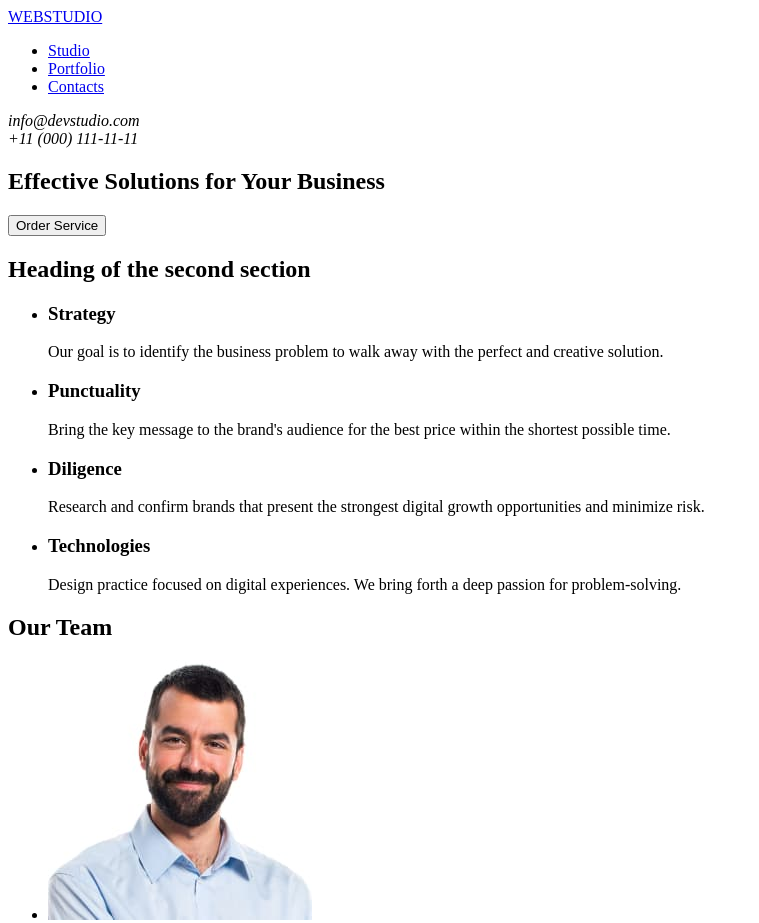
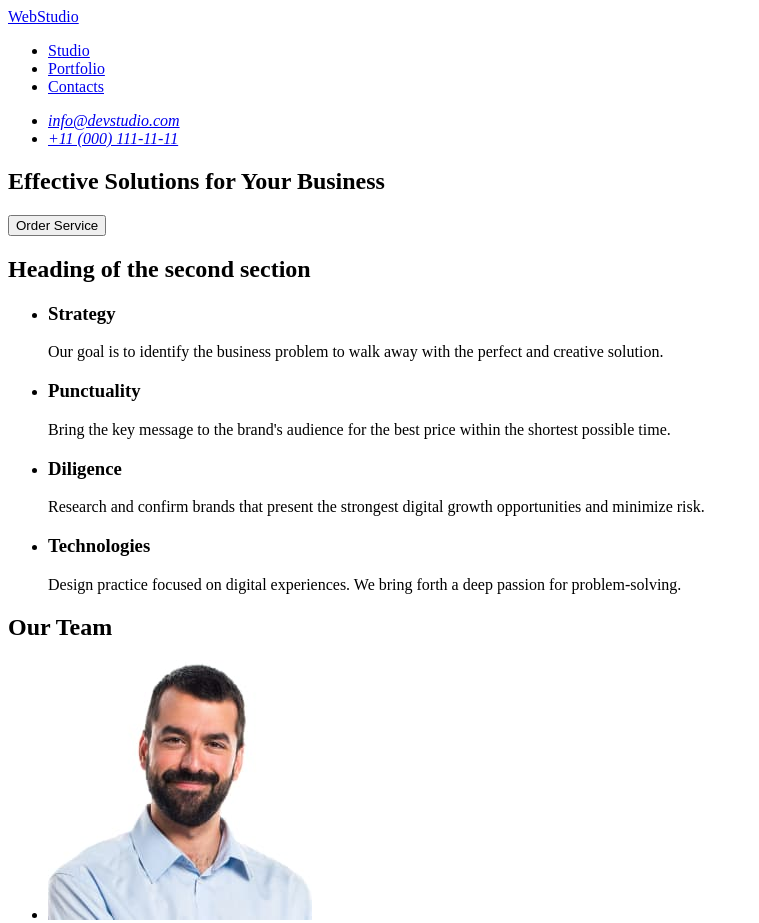
Before and after one commit to HutsaloDmytrii/goit-markup-hw-01, a plain HTML site: page index.html in a window 1280 px wide. Shown: the top 923 px of the page, without its empty margins (0-759 px from the left). Drawn offline with Linux system fonts and the light colour scheme.

Commit message:
update info

```diff
--- a/index.html
+++ b/index.html
@@ -10,7 +10,7 @@
 <body>
     <header>
         <nav>
-            <a href="./index.html">WEBSTUDIO</a>
+            <a href="./index.html">WebStudio</a>
             <ul>
                 <li>
                     <a href="./index.html">Studio</a>
@@ -24,10 +24,15 @@
             </ul>
         </nav>
         <address id="Contacts">
-            info@devstudio.com <br>
-            +11 (000) 111-11-11 <br>
+            <ul>
+                <li>
+                    <a href="mailto:info@devstudio.com">info@devstudio.com</a>
+                </li>
+                <li>
+                    <a href="tel:+110001111111">+11 (000) 111-11-11</a>
+                </li>
+            </ul>
         </address>
-
     </header>
     <main>
         <section>
```
